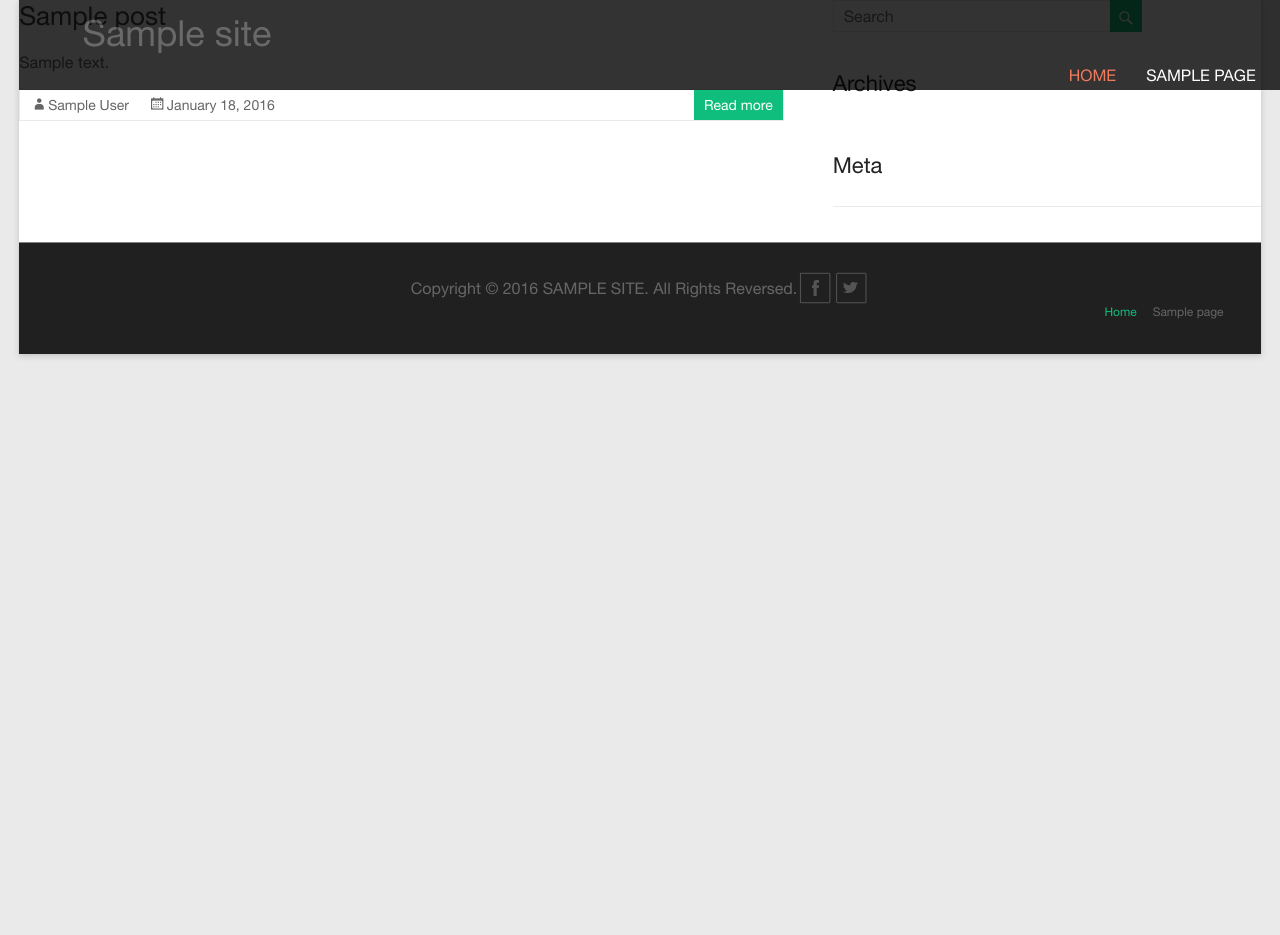
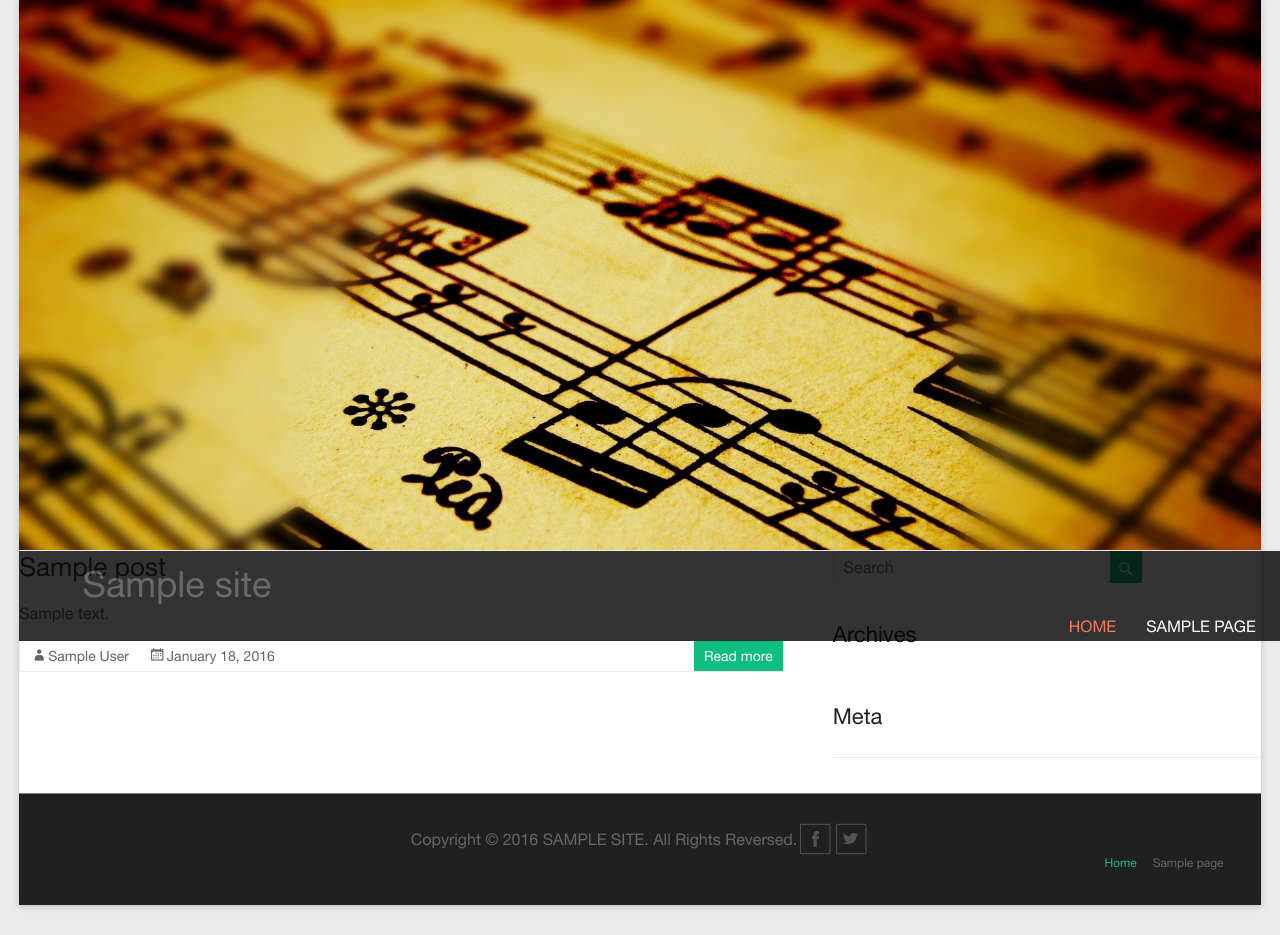
Before and after one commit to taetesting/prj20151217, a WordPress theme: template themes/spacious/home.php in a window 1280 px wide. Before the commit the page ends 358 px from the top, so only its background shows below. Run offline with PHP 8.4 and a stand-in for WordPress, Linux system fonts and the light colour scheme; the site name, menu and one post (Sample post) are stand-ins, and other content is empty; some libraries are stand-ins or nearby versions.

Commit message:
update code at home

```diff
--- a/themes/spacious/footer.php
+++ b/themes/spacious/footer.php
@@ -70,6 +70,15 @@
                     }
                 }
             });
+            jQuery('.about-second-video .video-link').click(function() {
+                alert('SHIT!!!');
+            });
+        });
+
+        var swiper = new Swiper('.header-swiper-container', {
+            speed: 400,
+            pagination: '.header-swiper-pagination',
+            paginationClickable: true
         });
     </script>
     <!-- <button id="btnBottom">Click</button> -->
--- a/themes/spacious/header.php
+++ b/themes/spacious/header.php
@@ -91,7 +91,7 @@ wp_head();
                         }
                         ?>
                         <nav id="site-navigation" class="main-navigation" role="navigation">
-                            <h3 class="menu-toggle"><?php _e( 'Menu', 'spacious' ); ?></h3>
+                            <h3 class="menu-toggle"><?php _e( '', 'spacious' ); ?></h3>
                             <?php
                                 if ( has_nav_menu( 'primary' ) ) {
                                     wp_nav_menu( array( 'theme_location' => 'primary' ) );
--- a/themes/spacious/inc/header-functions.php
+++ b/themes/spacious/inc/header-functions.php
@@ -78,12 +78,26 @@ if ( ! function_exists( 'spacious_render_header_image' ) ) :
  * Shows the small info text on top header part
  */
 function spacious_render_header_image() {
-	$header_image = get_header_image();
-	if( !empty( $header_image ) ) {
+	// $header_image = get_header_image();
+	// if( !empty( $header_image ) ) {
+	 // <img src="<php echo esc_url( $header_image ); >" class="header-image" width="<php echo get_custom_header()->width; >" height="<php echo get_custom_header()->height; >" alt="<php echo esc_attr( get_bloginfo( 'name', 'display' ) ); >">
 	?>
-		<img src="<?php echo esc_url( $header_image ); ?>" class="header-image" width="<?php echo get_custom_header()->width; ?>" height="<?php echo get_custom_header()->height; ?>" alt="<?php echo esc_attr( get_bloginfo( 'name', 'display' ) ); ?>">
+	<div class="header-image">
+		<div class="header-swiper-container">
+	        <div class="swiper-wrapper">
+	            <div class="swiper-slide header-swiper-slide"><img src="<?= get_template_directory_uri() ?>/img/bgheader-02.jpg" /></div>
+	            <div class="swiper-slide header-swiper-slide"><img src="<?= get_template_directory_uri() ?>/img/bgheader-03.jpg" /></div>
+	            <div class="swiper-slide header-swiper-slide"><img src="<?= get_template_directory_uri() ?>/img/bgheader-04.jpg" /></div>
+	            <div class="swiper-slide header-swiper-slide"><img src="<?= get_template_directory_uri() ?>/img/bgheader-05.jpg" /></div>
+	            <div class="swiper-slide header-swiper-slide"><img src="<?= get_template_directory_uri() ?>/img/bgheader-01.png" /></div>
+	            <div class="swiper-slide header-swiper-slide"><img src="<?= get_template_directory_uri() ?>/img/bgheader-06.jpg" /></div>
+	        </div>
+	        <!-- Add Pagination -->
+	        <div class="header-swiper-pagination"></div>
+	    </div>
+	</div>
 	<?php
-	}
+	// }
 }
 endif;
 
--- a/themes/spacious/style.css
+++ b/themes/spacious/style.css
@@ -587,6 +587,8 @@ h3#site-title {
     margin-bottom: 0;
     border-bottom: 1px solid #EAEAEA;
     width: 100%;
+    position: relative;
+    overflow: hidden;
 }
 /*#header-text-nav-container.shrink {
     height: 50px;
@@ -2683,6 +2730,48 @@ a.category-kt-item:hover {
     -webkit-align-items: center;
     align-items: center;
 }
+.post-item-swiper {
+    background: #f4f3f3;
+}
 .post-item-swiper img {
-        width: 100%;
-    }
+    width: 100%;
+}
+
+/*== HEADER BACKGROUND SLIDER ==*/
+.header-swiper-container {
+    width: 100%;
+    /*height: 100%;*/
+    max-height: 550px;
+    position: relative;
+}
+.header-swiper-slide {
+    text-align: center;
+    font-size: 18px;
+    background: #fff;
+    /* Center slide text vertically */
+    display: -webkit-box;
+    display: -ms-flexbox;
+    display: -webkit-flex;
+    display: flex;
+    -webkit-box-pack: center;
+    -ms-flex-pack: center;
+    -webkit-justify-content: center;
+    justify-content: center;
+    -webkit-box-align: center;
+    -ms-flex-align: center;
+    -webkit-align-items: center;
+    align-items: center;
+    cursor: pointer;
+}
+.header-swiper-slide img {
+    width: 100%;
+}
+.header-swiper-pagination {
+    position: absolute;
+    bottom: 10px;
+    left: 50%;
+    z-index: 1000;
+}
+.header-swiper-pagination .swiper-pagination-bullet-active {
+    background: #ee5a35;
+}
```
Also changed, not shown: other parts of themes/spacious/style.css (+61 -16 lines), themes/spacious/page-templates/business.php (+21 -27 lines), themes/spacious/img/arrow-left.png (added), themes/spacious/img/arrow-right.png (added), themes/spacious/img/bgheader-01.png (added), themes/spacious/img/bgheader-02.jpg (added), themes/spacious/img/bgheader-03.jpg (added), themes/spacious/img/bgheader-04.jpg (added), themes/spacious/img/bgheader-05.jpg (added), themes/spacious/img/bgheader-06.jpg (added), themes/spacious/img/post-demo-01.jpg (added), themes/spacious/img/post-demo-02.jpg (added), themes/spacious/img/post-demo-03.jpg (added).
